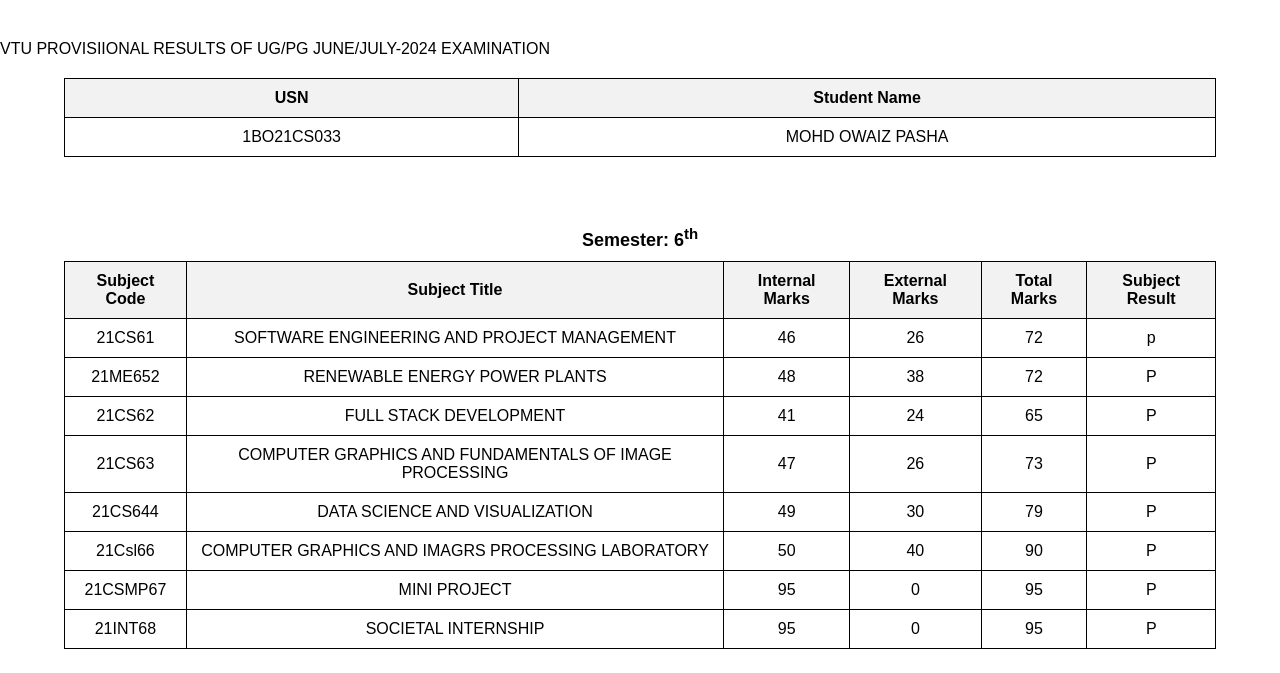
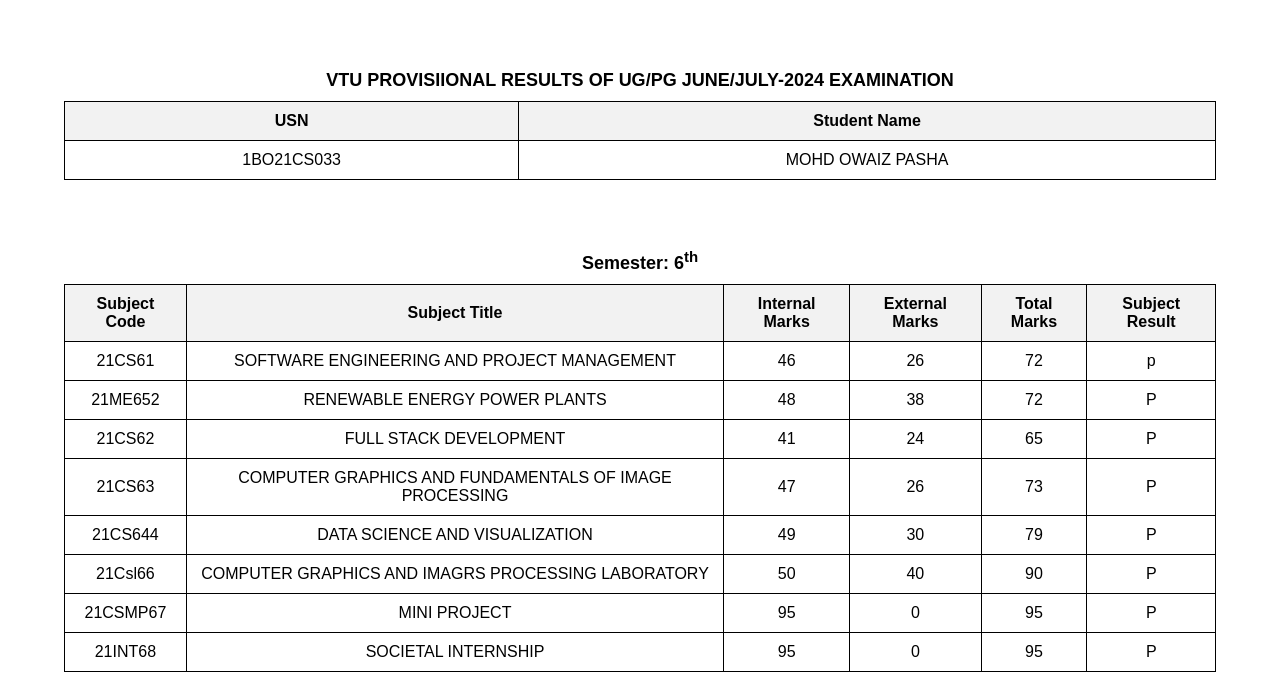
Before and after one commit to 0waiz-pa3ha/Aitch_Nu-Assesments, a plain HTML site: page vtu markscard.html in a window 1280 px wide. Shown: the part 128-801 px from the top of the page. Drawn offline with Linux system fonts and the light colour scheme.

Commit message:
Update vtu markscard.html

```diff
--- a/vtu markscard.html
+++ b/vtu markscard.html
@@ -83,7 +83,7 @@
 <br>
 <br>
 <table border="2">
-    <thead> VTU PROVISIIONAL RESULTS OF UG/PG JUNE/JULY-2024 EXAMINATION</thead>
+    <caption> VTU PROVISIIONAL RESULTS OF UG/PG JUNE/JULY-2024 EXAMINATION</caption>
     <th><b>USN</b></th>
     <th><b>Student Name</b></th>
 
```
